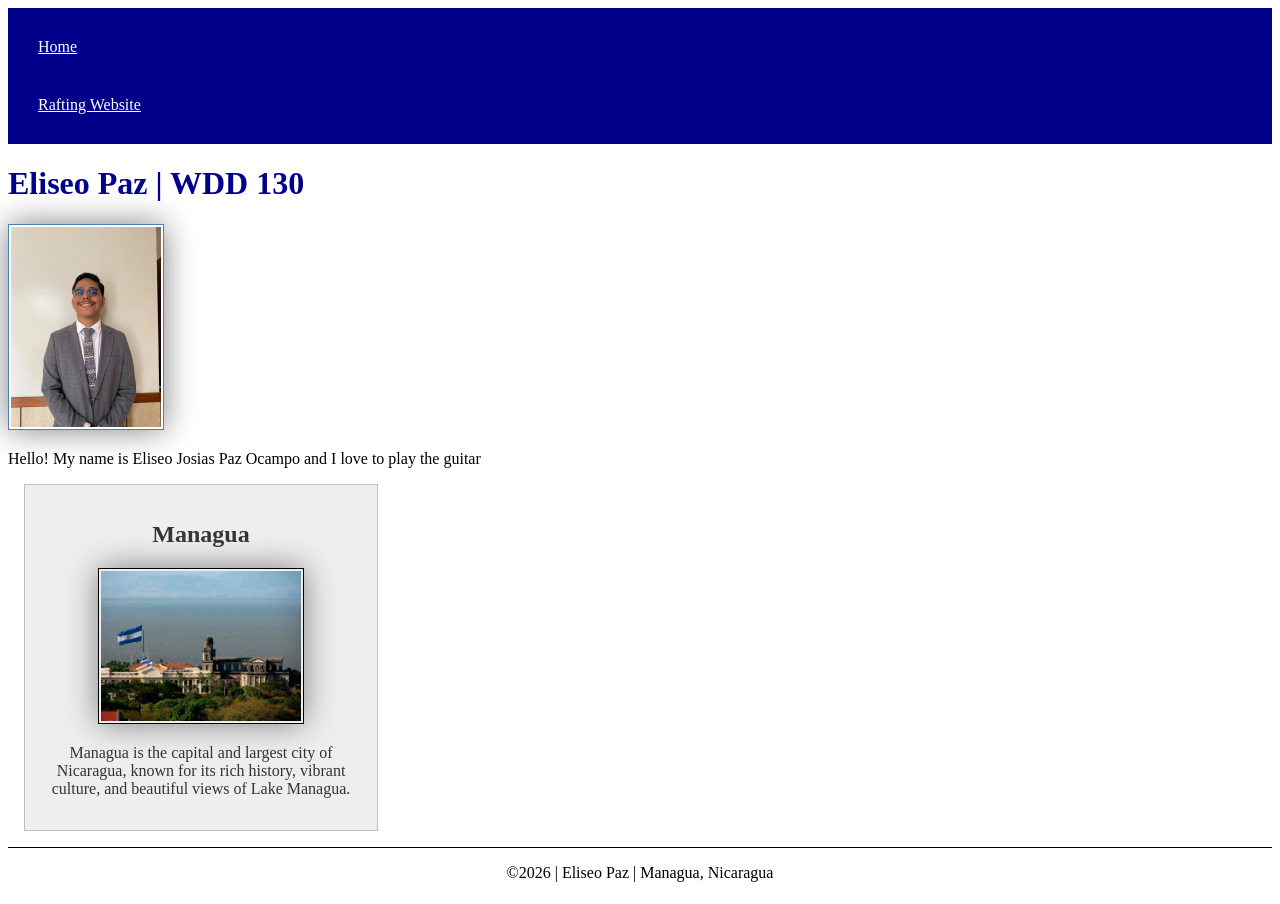
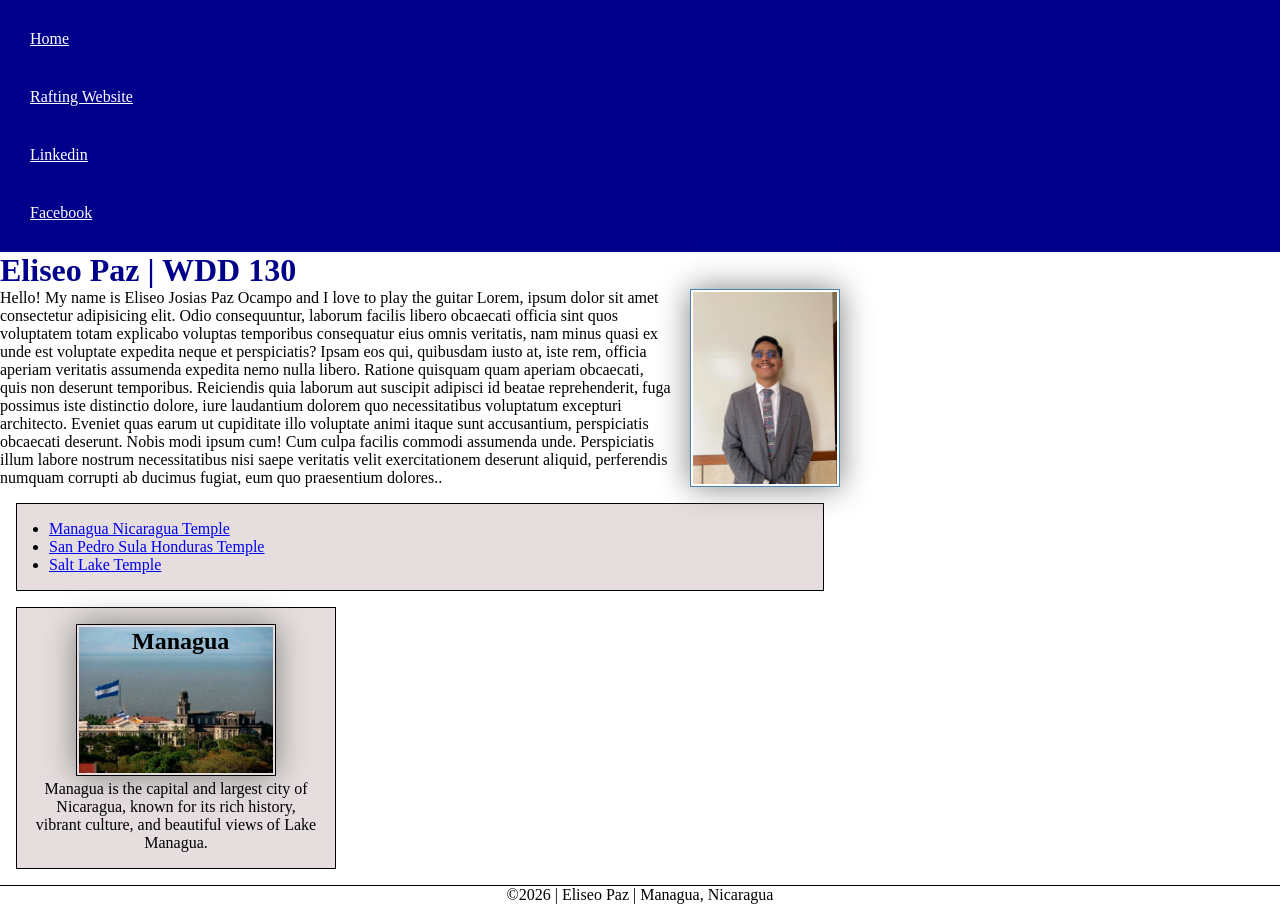
Before and after one commit to eliseopz05/wdd130, a plain HTML site: page index.html in a window 1280 px wide. Drawn offline with Linux system fonts and the light colour scheme.

Commit message:
first draft about html

```diff
--- a/index.html
+++ b/index.html
@@ -1,3 +1,4 @@
+<!-- November 2026, My First Website -->
 <!DOCTYPE html>
 <html lang="en">
 
@@ -15,14 +16,21 @@
         <nav>
             <a href="#">Home</a>
             <a href="wwr/">Rafting Website</a>
+            <a href="www.linkedin.com/in/eliseo-josias-paz-ocampo-3594693bb">Linkedin</a>
+            <a href="https://www.facebook.com/eliseo.paz.146?locale=es_LA">Facebook</a>
         </nav>
     </header>
     <main>
         <h1>Eliseo Paz | WDD 130</h1>
         <img src="images/profile.webp" alt="Hello, my name is Eliseo Paz" width="200">
-        <p>Hello! My name is Eliseo Josias Paz Ocampo and I love to play the guitar</p>
+        <p>Hello! My name is Eliseo Josias Paz Ocampo and I love to play the guitar Lorem, ipsum dolor sit amet consectetur adipisicing elit. Odio consequuntur, laborum facilis libero obcaecati officia sint quos voluptatem totam explicabo voluptas temporibus consequatur eius omnis veritatis, nam minus quasi ex unde est voluptate expedita neque et perspiciatis? Ipsam eos qui, quibusdam iusto at, iste rem, officia aperiam veritatis assumenda expedita nemo nulla libero. Ratione quisquam quam aperiam obcaecati, quis non deserunt temporibus. Reiciendis quia laborum aut suscipit adipisci id beatae reprehenderit, fuga possimus iste distinctio dolore, iure laudantium dolorem quo necessitatibus voluptatum excepturi architecto. Eveniet quas earum ut cupiditate illo voluptate animi itaque sunt accusantium, perspiciatis obcaecati deserunt. Nobis modi ipsum cum! Cum culpa facilis commodi assumenda unde. Perspiciatis illum labore nostrum necessitatibus nisi saepe veritatis velit exercitationem deserunt aliquid, perferendis numquam corrupti ab ducimus fugiat, eum quo praesentium dolores..</p>
+        <ul class="box indent">
+            <li><a href="https://www.churchofjesuschrist.org/temples/details/managua-nicaragua-temple?lang=eng" target="_blank" rel="noopener">Managua Nicaragua Temple</a></li>
+            <li><a href="https://www.churchofjesuschrist.org/temples/details/san-pedro-sula-honduras-temple?lang=eng" target="_blank" rel="noopener">San Pedro Sula Honduras Temple</a></li>
+            <li><a href="https://www.churchofjesuschrist.org/temples/details/salt-lake-temple?lang=eng" target="_blank" rel="noopener"> Salt Lake Temple</a></li>
+        </ul>
     </main>
-    <aside>
+    <aside class="box">
         <h2>Managua</h2>
         <img src="week02/images/managua.webp" alt="Managua Cathedral">
         <p>Managua is the capital and largest city of Nicaragua, known for its rich history, vibrant culture, and beautiful views of Lake Managua.</p>
--- a/styles/styles.css
+++ b/styles/styles.css
@@ -1,3 +1,23 @@
+/* Class Selectors */
+.box {
+    margin: 1rem;
+    border: 1px solid black;
+    padding: 1rem;
+    background-color: rgb(230, 222, 222);
+    color: #000;
+
+}
+
+.indent {
+    padding-left: 2rem;
+}
+
+* {
+    margin: 0;
+    padding: 0;
+    box-sizing: border-box;
+}
+
 :root {
     --primary-color: darkblue;
 }
@@ -32,12 +52,8 @@ main {
 
 aside {
     width: 20rem;
-    margin: 1rem;
-    border: 1px solid rgb(0 0 0 / 0.2);
-    padding: 1rem;
-    background-color: #eee;
-    color: #333;
     text-align: center;
+    position: relative;
 }
 
 aside img {
@@ -45,7 +61,16 @@ aside img {
     height: auto;
 }
 
+aside h2 {
+    position: absolute;
+    top: 20px;
+    left: 115px;
+
+}
+
 main img {
+    float: right;
+    margin: 0 0 1rem 1rem;
     width: 150px;
     height: auto;
     border: 1px solid steelblue;
--- /dev/null
+++ b/wwr/styles/rafting.css
@@ -0,0 +1,83 @@
+:root {
+    --primary-color: #004d61;
+    --secondary-color: #ff6b35;
+    --accent1-color: #00b4d8;
+    --accent2-color: #caf0f8;
+    --heading-font: "Montserrat", "Segoe UI", sans-serif;
+    --body-font: "Open Sans", "Helvetica Neue", sans-serif;
+}
+
+* {
+    margin: 0;
+    padding: 0;
+    box-sizing: border-box;
+}
+
+body {
+    font-family: var(--body-font);
+    color: var(--accent1-color);
+}
+
+header,
+main,
+footer {
+    width: 840px;
+    margin: 0 auto;
+}
+
+h1,
+h2 {
+    font-family: var(--heading-font);
+    color: var(--primary-color);
+}
+
+nav,
+p,
+section,
+article {
+    margin: 16px;
+    padding: 8px;
+}
+
+.socialmedia a {
+    text-decoration: none;
+}
+
+.hero {
+    position: relative;
+}
+
+.hero img {
+    display: block;
+    width: 100;
+    height: auto;
+}
+
+h1 {
+    position: absolute;
+    top: 20px;
+    width: 100%;
+    padding: 16px;
+    text-align: center;
+    opacity: 0.7;
+    background-color: var(--accent1-color);
+    color: #fff;
+}
+
+article {
+    position: absolute;
+    bottom: 20px;
+    left: 5%;
+    width: 90%;
+    padding: 15px;
+    background-color: var(--accent1-color);
+    opacity: 0.9;
+    color: #ffffff;
+    font-family: var(--body-font);
+    box-sizing: border-box;
+}
+
+.hero article img {
+    float: right;
+    width: 125px;
+}
```
Also changed, not shown: wwr/about.html (added, +52 -0 lines), wwr/images/background.jpg (added), wwr/images/facebook-bw.png (added), wwr/images/happy-clients.jpg (added), wwr/images/instagram-bw.png (added), wwr/images/whatsapp-bw.png (added), wwr/images/whitewater-rafting-logo.png (added).
